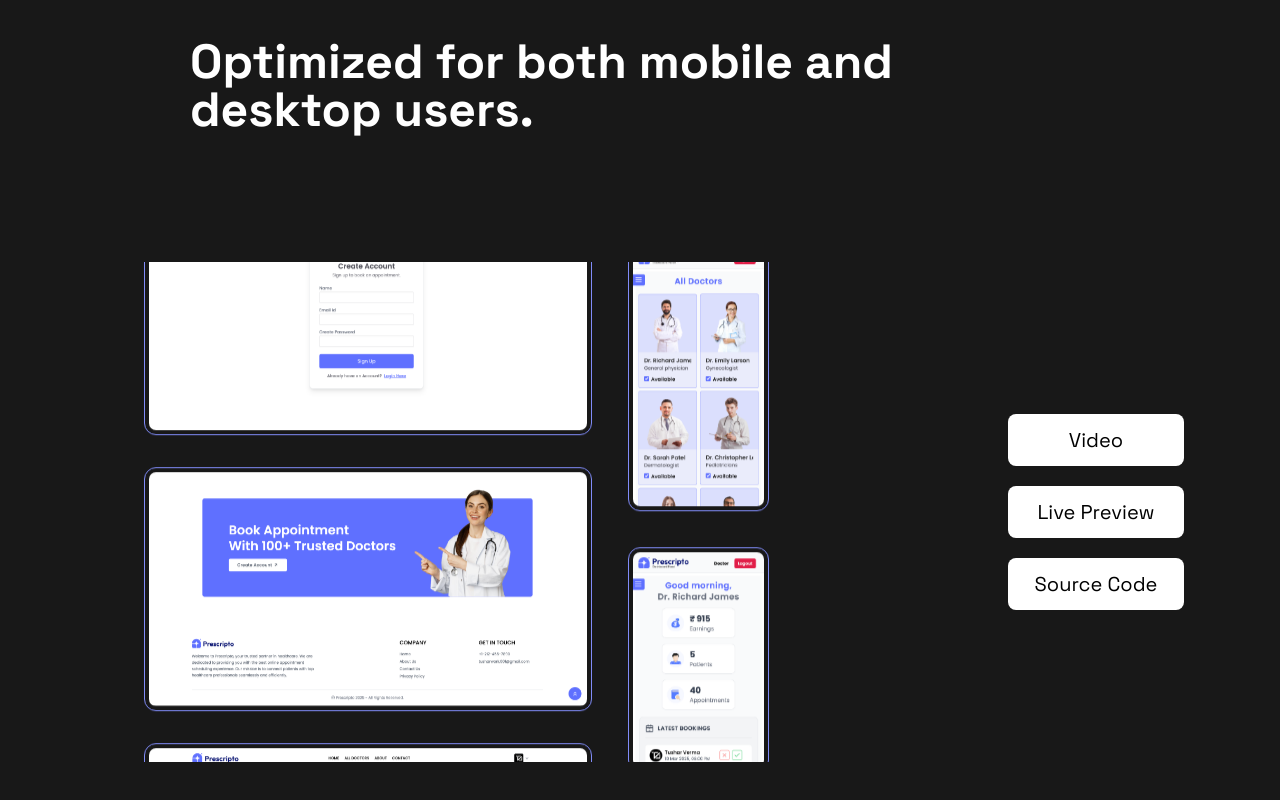
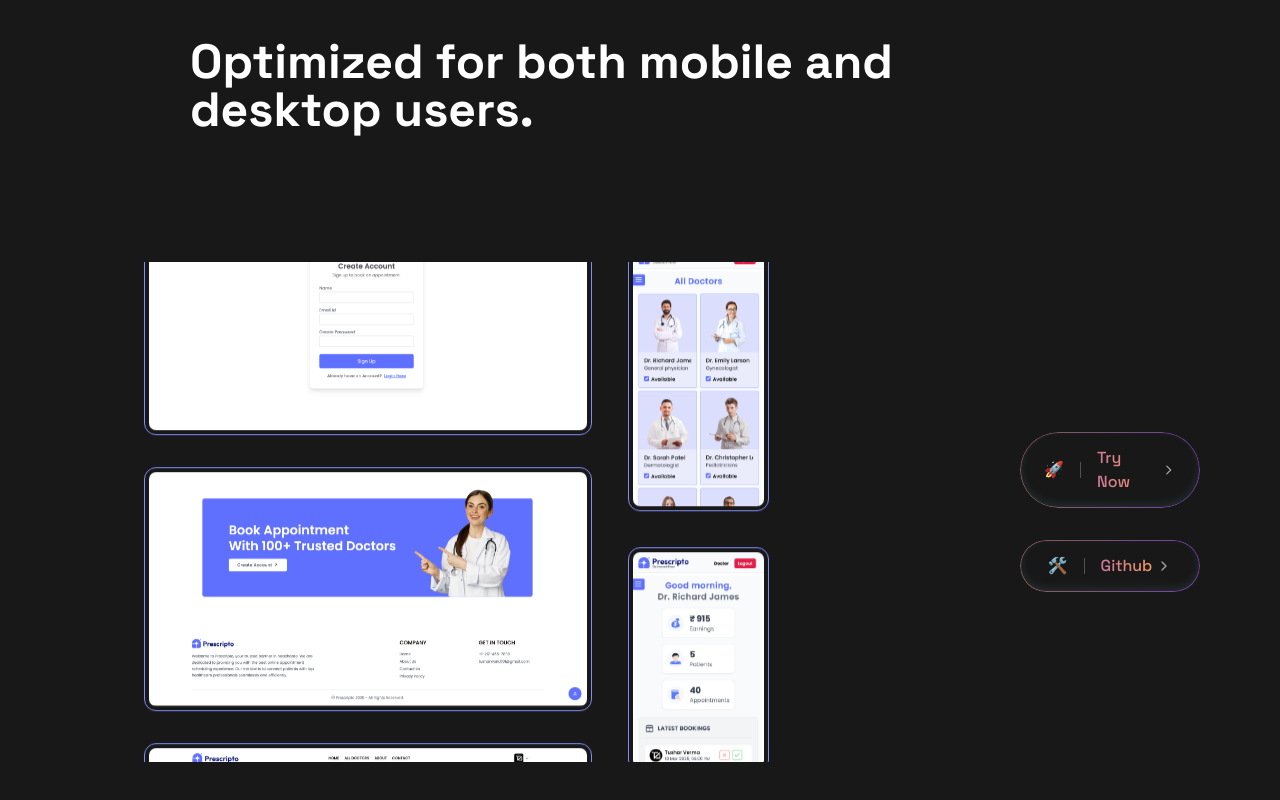
Before and after one commit to gitboytushar/PortfolioWithReactJS, a React (Vite) app: page / in a window 1280 px wide. Shown: the part 2570-3370 px from the top of the page. Built offline with nearby package versions, Linux system fonts and the light colour scheme; what tailwindcss-motion would draw is missing.

Commit message:
Update hightlightProject code, Added new magic ui Button in marquee's right part

```diff
--- a/src/components/HightlightProject.jsx
+++ b/src/components/HightlightProject.jsx
@@ -4,6 +4,8 @@ import ProjectShowcase from './ProjectShowcase'
 import { Marquee } from './magicui/marquee'
 import { cn } from '../lib/utils'
 import { DAPP_UI_DSS, DAPP_UI_PSS } from '../constants'
+import { AnimatedGradientText } from './magicui/animated-gradient-text'
+import { ChevronRight } from 'lucide-react'
 
 const landscapeImages = DAPP_UI_DSS.map(item => ({
   img: item.screenshot.props.src
@@ -70,7 +72,7 @@ const HightlightProject = () => {
       </div>
 
       {/* Magic ui - app ui images - vertical marquee */}
-      <div className='flex flex-col lg:flex-row items-center justify-between gap-24 lg:gap-5 lg:pl-24 lg:pr-14'>
+      <div className='flex flex-col lg:flex-row items-center justify-between gap-24 lg:gap-5 lg:pl-24 lg:pr-10'>
         {/* scrolling iamges */}
         <div className='relative flex h-[500px] w-fit flex-row items-center justify-start overflow-hidden gap-0.5 lg:gap-5'>
           <Marquee
@@ -96,17 +98,67 @@ const HightlightProject = () => {
           <div className='pointer-events-none absolute inset-x-0 bottom-0 h-1/4 bg-gradient-to-t from-background'></div>
         </div>
 
-        {/* buttons */}
-        <div className='flex flex-col items-center justify-center gap-5'>
-          <button className='py-3 min-w-44 text-xl bg-white text-black rounded-lg'>
-            Video
-          </button>
-          <button className='py-3 min-w-44 text-xl bg-white text-black rounded-lg'>
-            Live Preview
-          </button>
-          <button className='py-3 min-w-44 text-xl bg-white text-black rounded-lg'>
-            Source Code
-          </button>
+        {/* ------------------------------------- cta buttons - magic ui -------------------------------------- */}
+        <div className='flex flex-col items-center justify-center gap-6 lg:gap-8'>
+          {/* Live preview btn  */}
+          <a
+            href='https://prescripto-frontend-vtwl.onrender.com/'
+            target='_blank'
+            className='group relative mx-auto flex items-center justify-center w-[180px] rounded-full px-6 py-3.5 shadow-[inset_0_-3px_10px_#8fdfff1f] cursor-pointer hover:scale-[103%] transition-all duration-200 ease-linear hover:shadow-[inset_0_-4px_10px_#8fdfff3f] '
+          >
+            <span
+              className={cn(
+                'absolute inset-0 block h-full w-full animate-gradient rounded-[inherit] bg-gradient-to-r from-[#ffaa40]/50 via-[#9c40ff]/70 to-[#ffaa40]/50 bg-[length:300%_100%] p-[1px]'
+              )}
+              style={{
+                WebkitMask:
+                  'linear-gradient(#fff 0 0) content-box, linear-gradient(#fff 0 0)',
+                WebkitMaskComposite: 'destination-out',
+                mask: 'linear-gradient(#fff 0 0) content-box, linear-gradient(#fff 0 0)',
+                maskComposite: 'subtract',
+                WebkitClipPath: 'padding-box'
+              }}
+            />
+            🚀
+            <hr className='mx-4 h-4 w-px shrink-0 border-none bg-neutral-600' />
+            <AnimatedGradientText className='text-base font-medium'>
+              Try Now
+            </AnimatedGradientText>
+            <ChevronRight
+              className='ml-1 size-4 stroke-neutral-400 transition-transform
+ duration-300 ease-in-out group-hover:translate-x-0.5'
+            />
+          </a>
+
+          {/* Source code btn */}
+          <a
+            href='https://github.com/gitboytushar/Prescripto-Web-App'
+            target='_blank'
+            className='group relative mx-auto flex items-center justify-center w-[180px] rounded-full px-6 py-3.5 shadow-[inset_0_-3px_10px_#8fdfff1f] cursor-pointer hover:scale-[103%] transition-all duration-200 ease-linear hover:shadow-[inset_0_-4px_10px_#8fdfff3f] '
+          >
+            <span
+              className={cn(
+                'absolute inset-0 block h-full w-full animate-gradient rounded-[inherit] bg-gradient-to-r from-[#ffaa40]/50 via-[#9c40ff]/70 to-[#ffaa40]/50 bg-[length:300%_100%] p-[1px]'
+              )}
+              style={{
+                WebkitMask:
+                  'linear-gradient(#fff 0 0) content-box, linear-gradient(#fff 0 0)',
+                WebkitMaskComposite: 'destination-out',
+                mask: 'linear-gradient(#fff 0 0) content-box, linear-gradient(#fff 0 0)',
+                maskComposite: 'subtract',
+                WebkitClipPath: 'padding-box'
+              }}
+            />
+            🛠️
+            <hr className='mx-4 h-4 w-px shrink-0 border-none bg-neutral-600' />
+            <AnimatedGradientText className='text-base font-medium'>
+              Github
+            </AnimatedGradientText>
+            <ChevronRight
+              className='ml-1 size-4 stroke-neutral-400 transition-transform
+ duration-300 ease-in-out group-hover:translate-x-0.5'
+            />
+          </a>
         </div>
       </div>
     </section>
--- /dev/null
+++ b/src/components/magicui/animated-gradient-text.jsx
@@ -0,0 +1,27 @@
+import { cn } from '@/lib/utils'
+
+export function AnimatedGradientText ({
+  children,
+  className,
+  speed = 2,
+  colorFrom = '#ffaa40',
+  colorTo = '#9c40ff',
+  ...props
+}) {
+  return (
+    <span
+      style={{
+        '--bg-size': `${speed * 300}%`,
+        '--color-from': colorFrom,
+        '--color-to': colorTo
+      }}
+      className={cn(
+        `inline animate-gradient bg-gradient-to-r from-[var(--color-from)] via-[var(--color-to)] to-[var(--color-from)] bg-[length:var(--bg-size)_100%] bg-clip-text text-transparent`,
+        className
+      )}
+      {...props}
+    >
+      {children}
+    </span>
+  )
+}
--- a/tailwind.config.js
+++ b/tailwind.config.js
@@ -39,11 +39,11 @@ export default {
         input: 'hsl(var(--input))',
         ring: 'hsl(var(--ring))',
         chart: {
-  				'1': 'hsl(var(--chart-1))',
-  				'2': 'hsl(var(--chart-2))',
-  				'3': 'hsl(var(--chart-3))',
-  				'4': 'hsl(var(--chart-4))',
-  				'5': 'hsl(var(--chart-5))'
+          1: 'hsl(var(--chart-1))',
+          2: 'hsl(var(--chart-2))',
+          3: 'hsl(var(--chart-3))',
+          4: 'hsl(var(--chart-4))',
+          5: 'hsl(var(--chart-5))'
         }
       },
       keyframes: {
@@ -62,11 +62,17 @@ export default {
           to: {
             transform: 'translateY(calc(-100% - var(--gap)))'
           }
+        },
+        gradient: {
+          to: {
+            backgroundPosition: 'var(--bg-size, 300%) 0'
+          }
         }
       },
       animation: {
         marquee: 'marquee var(--duration) infinite linear',
-  			'marquee-vertical': 'marquee-vertical var(--duration) linear infinite'
+        'marquee-vertical': 'marquee-vertical var(--duration) linear infinite',
+        gradient: 'gradient 8s linear infinite'
       }
     }
   },
```
Lines whose indentation alone changed are shown as unchanged.
